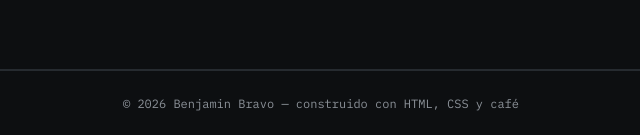
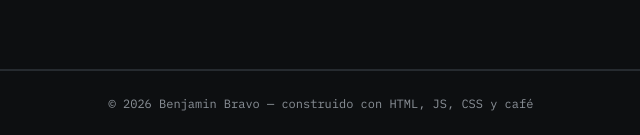
Before and after one commit to Dark0Glow0/Protafolio, a plain HTML site: page index.html in a window 1280 px wide. Shown: the part 2775-2910 px from the top of the page, 319-959 px from the left. Drawn offline with nearby package versions, Linux system fonts and the light colour scheme.

Commit message:
Changes index.html

```diff
--- a/index.html
+++ b/index.html
@@ -198,8 +198,6 @@
       <button class="modal-close" onclick="closeModal('modal-panel')">cerrar ✕</button>
     </div>
     <div class="modal-body">
-      <!-- Para agregar fotos a Roomix: copia aquí el bloque <div class="gallery"> de Meant To Die
-           y cambia las rutas (data-src y src) por las de tus fotos. Cada foto es un <button class="g-thumb">. -->
       <p class="modal-desc">ROOMIX es una <strong>aplicación de realidad mixta</strong> en desarrollo orientada a permitir que las personas visualicen, coloquen y muevan muebles dentro de su propio espacio para experimentar cómo se verían antes de tomar una decisión.</p>
       <div class="modal-tags">
         <span class="tag">Unity</span><span class="tag">MR</span>
@@ -246,7 +244,7 @@
   </div>
 </section>
 
-<footer>© 2026 Benjamin Bravo — construido con HTML, CSS y café</footer>
+<footer>© 2026 Benjamin Bravo — construido con HTML, JS, CSS y café</footer>
 
 
 <script src="app.js"></script>
```
